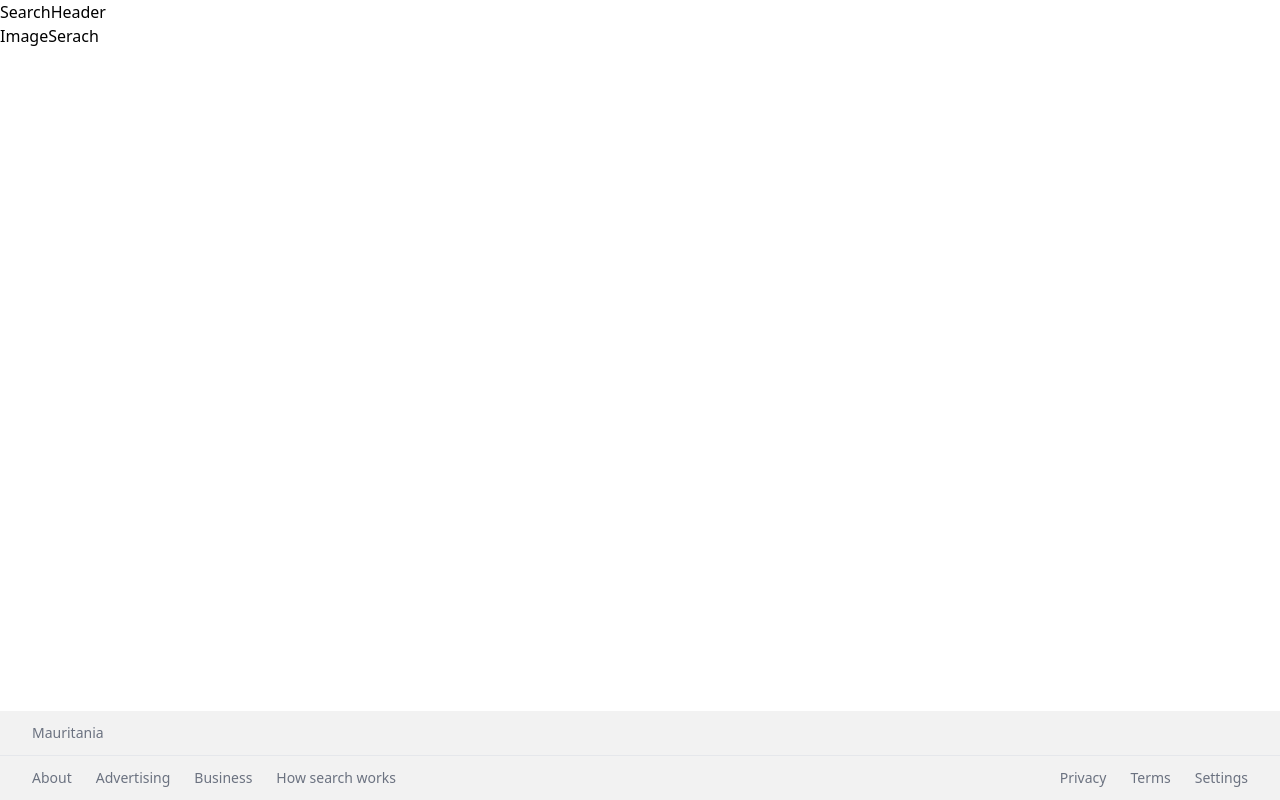
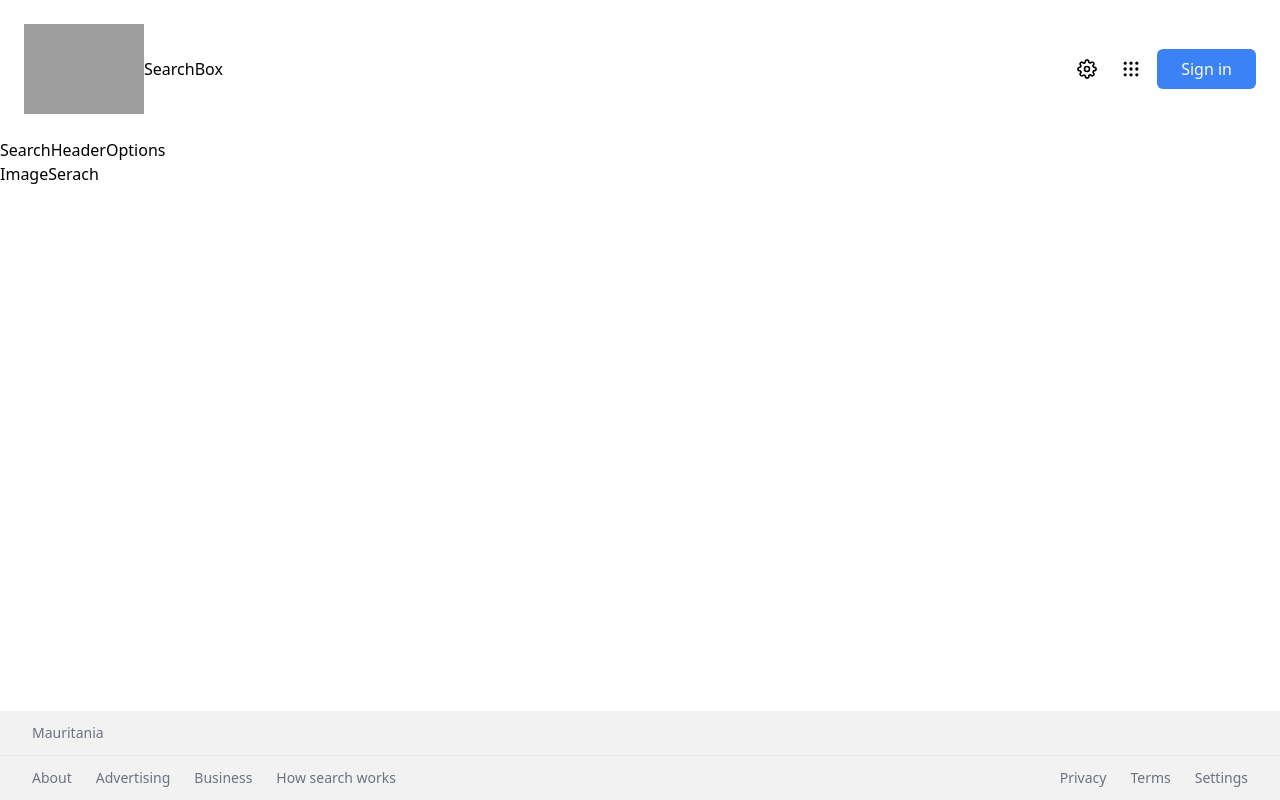
Before and after one commit to NajiCoder/Google-Clone, a Next.js app: page /search/imagesearch in a window 1280 px wide. Built offline with nearby package versions, Linux system fonts and the light colour scheme; no server answers; grey boxes are pictures that could not be loaded.

Commit message:
Create the Seach page header

```diff
--- a/src/app/globals.css
+++ b/src/app/globals.css
@@ -10,4 +10,8 @@
   .link {
     @apply hover:underline cursor-pointer;
   }
+
+  .headr-icon {
+    @apply bg-transparent hover:bg-gray-200 rounded-full p-2 text-4xl cursor-pointer;
+  }
 }
--- /dev/null
+++ b/src/components/SearchBox.jsx
@@ -0,0 +1,5 @@
+import React from "react";
+
+export default function SearchBox() {
+  return <div>SearchBox</div>;
+}
--- a/src/components/SearchHeader.jsx
+++ b/src/components/SearchHeader.jsx
@@ -1,5 +1,36 @@
+import Image from "next/image";
+import Link from "next/link";
 import React from "react";
+import { FiSettings } from "react-icons/fi";
+import { TbGridDots } from "react-icons/tb";
+import SearchBox from "./SearchBox";
+import SearchHeaderOptions from "./SearchHeaderOptions";
 
 export default function SearchHeader() {
-  return <div>SearchHeader</div>;
+  return (
+    <header className="sticky top-0 bg-white">
+      <div className="flex w-full p-6 justify-between items-center">
+        <Link href={"/"}>
+          <Image
+            width="120"
+            height="40"
+            src="https://upload.wikimedia.org/wikipedia/commons/thumb/2/2f/Google_2015_logo.svg/800px-Google_2015_logo.svg.png"
+            alt="Google Logo"
+          />
+        </Link>
+        <div className="flex-1">
+          <SearchBox />
+        </div>
+        <div className="hidden md:inline-flex space-x-2">
+          <FiSettings className="headr-icon" />
+          <TbGridDots className="headr-icon" />
+        </div>
+
+        <button className="bg-blue-500 text-yellow-50 px-6 py-2 font-medium rounded-md hover:brightness-105 hover:shadow-md transition-shadow ml-2">
+          Sign in
+        </button>
+      </div>
+      <SearchHeaderOptions />
+    </header>
+  );
 }
--- /dev/null
+++ b/src/components/SearchHeaderOptions.jsx
@@ -0,0 +1,5 @@
+import React from "react";
+
+export default function SearchHeaderOptions() {
+  return <div>SearchHeaderOptions</div>;
+}
```
